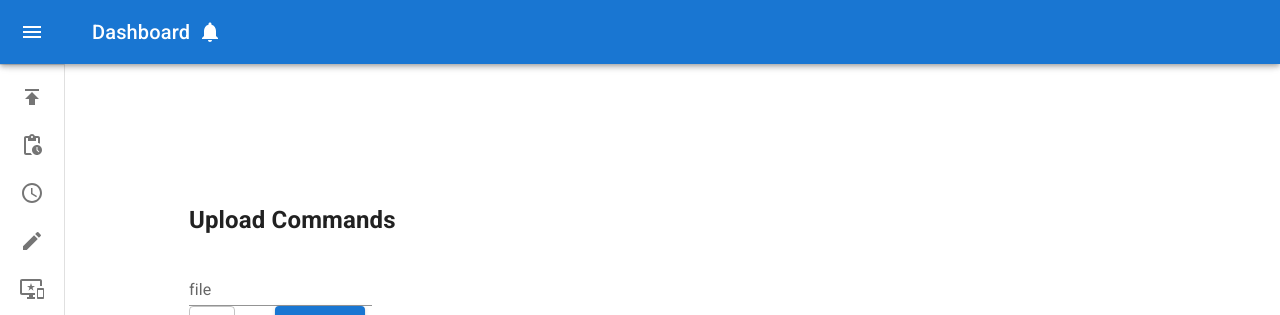
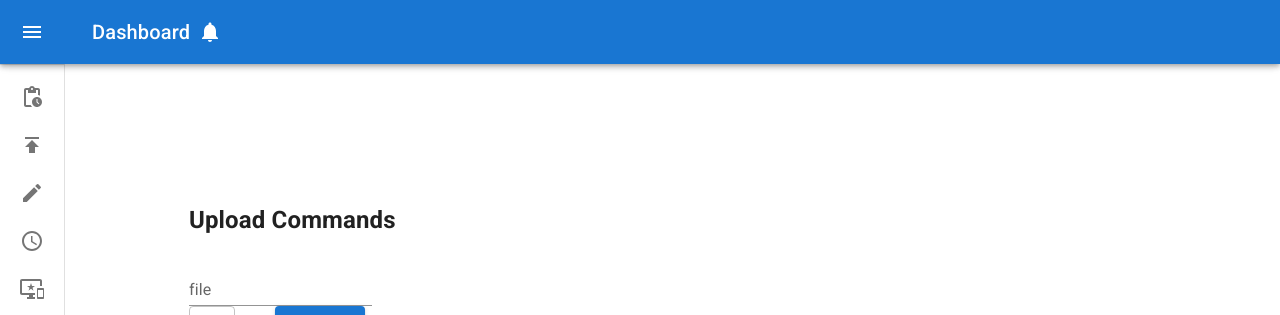
Before and after one commit to LuisBlau/rems-dashboard, a Next.js app: page /commandSender in a window 1280 px wide. Shown: the top 315 px of the page. Built offline with nearby package versions, Linux system fonts and the light colour scheme.

Commit message:
Rearrange icon order

```diff
--- a/pages/_app.js
+++ b/pages/_app.js
@@ -249,21 +249,21 @@ const MenuItems = [
         icon: <CloudDownloadIcon/>
       }, */
     {
+        name: "DeployStatus",
+        route: "/deployStatus",
+        icon: <PendingActionsIcon />
+    }, {
         name: "FileUpload",
         route: "/fileUpload",
         icon: <PublishIcon />
     }, {
-        name: "DeployStatus",
-        route: "/deployStatus",
-        icon: <PendingActionsIcon />
+        name: "CreateDeployment",
+        route: "/commandSender",
+        icon: <CreateIcon />
     }, {
         name: "Deploy Schedule",
         route: "/deploySchedule",
         icon: <ScheduleIcon />
-    }, {
-        name: "CreateDeployment",
-        route: "/commandSender",
-        icon: <CreateIcon />
     }, {
         name: "Agent Select",
         route: "/agentSelect",
```
